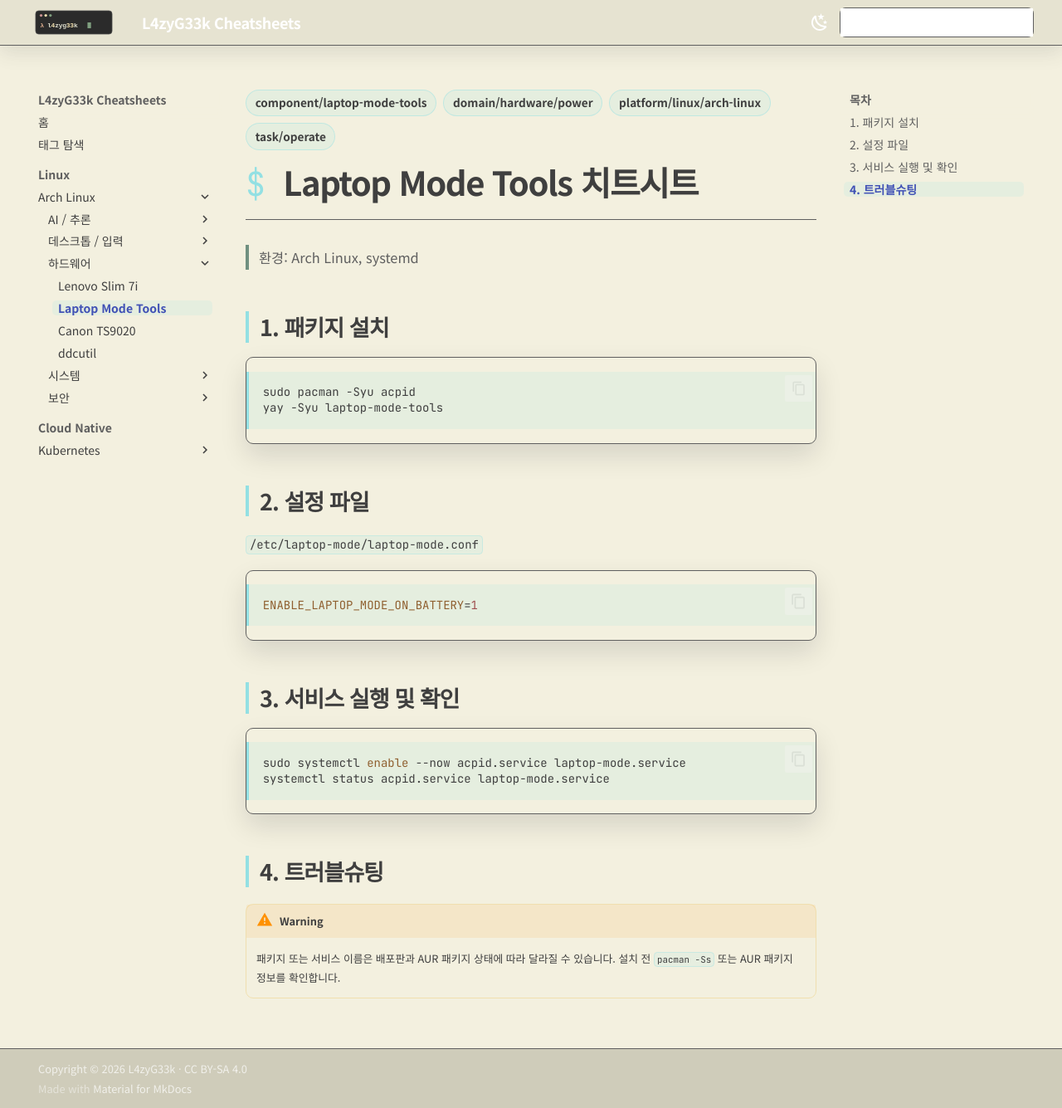
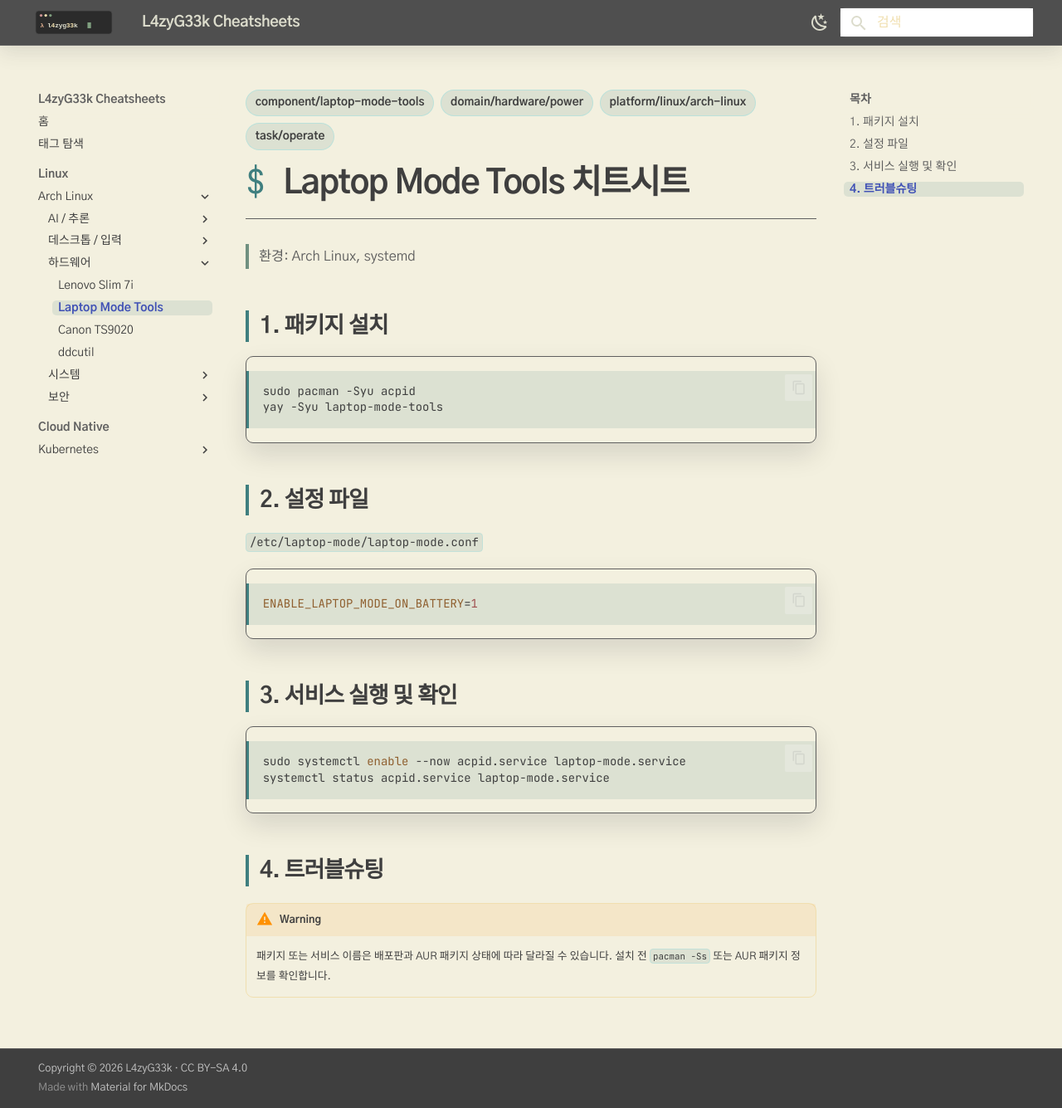
Before and after one commit to l4zyg33k/l4zyg33k.github.io, an MkDocs documentation site: the page built from docs/linux/archlinux/hardware/laptop-mode-tools.md, in a window 1280 px wide and 1335 px high. Shown: the whole window at 83% size. Built offline with MkDocs 1.6.1 and Material for MkDocs 9.7.7, drawn with Linux system fonts in a browser that asks for light colours.

Commit message:
Refine Zenburn documentation theme

```diff
--- a/docs/javascripts/mermaid.js
+++ b/docs/javascripts/mermaid.js
@@ -1,9 +1,49 @@
 document$.subscribe(() => {
   const isDark = document.body.getAttribute("data-md-color-scheme") === "slate";
+  const themeVariables = isDark
+    ? {
+        background: "#3f3f3f",
+        primaryColor: "#2b2b2b",
+        primaryTextColor: "#dcdccc",
+        primaryBorderColor: "#5f5f5f",
+        secondaryColor: "#4f4f4f",
+        tertiaryColor: "#3f3f3f",
+        lineColor: "#709080",
+        textColor: "#dcdccc",
+        mainBkg: "#2b2b2b",
+        nodeBorder: "#8cd0d3",
+        clusterBkg: "#4f4f4f",
+        clusterBorder: "#709080",
+        titleColor: "#f0dfaf",
+        edgeLabelBackground: "#3f3f3f",
+        errorBkgColor: "#cc9393",
+        errorTextColor: "#2b2b2b",
+        fontFamily: "Gothic A1, sans-serif",
+      }
+    : {
+        background: "#f3f0df",
+        primaryColor: "#e6e3d1",
+        primaryTextColor: "#3f3f3f",
+        primaryBorderColor: "#709080",
+        secondaryColor: "#dedbc9",
+        tertiaryColor: "#f3f0df",
+        lineColor: "#5f7f5f",
+        textColor: "#3f3f3f",
+        mainBkg: "#e6e3d1",
+        nodeBorder: "#3f7f7f",
+        clusterBkg: "#dedbc9",
+        clusterBorder: "#709080",
+        titleColor: "#8f5f2f",
+        edgeLabelBackground: "#f3f0df",
+        errorBkgColor: "#cc9393",
+        errorTextColor: "#3f3f3f",
+        fontFamily: "Gothic A1, sans-serif",
+      };
 
   mermaid.initialize({
     startOnLoad: false,
-    theme: isDark ? "dark" : "default",
+    theme: "base",
+    themeVariables,
     securityLevel: "strict",
   });
   mermaid.run({ querySelector: ".mermaid" });
--- a/docs/stylesheets/extra.css
+++ b/docs/stylesheets/extra.css
@@ -1,8 +1,12 @@
 /* Google Fonts are loaded through the Material theme configuration. */
 :root {
-  --l4zy-cyan: #93e0e3;
-  --l4zy-cyan-soft: rgba(147, 224, 227, 0.14);
+  --ux-interactive: #93e0e3;
+  --ux-interactive-soft: rgba(147, 224, 227, 0.14);
+  --ux-success: #7f9f7f;
   --l4zy-amber: #f0dfaf;
+  --ux-danger: #cc9393;
+  --ux-info: #8cd0d3;
+  --ux-emphasis: #dfaf8f;
   --l4zy-slate-950: #3f3f3f;
   --l4zy-slate-900: #2b2b2b;
   --l4zy-slate-800: #4f4f4f;
@@ -16,7 +20,7 @@
   --md-default-fg-color--lighter: #709080;
   --md-code-bg-color: #2b2b2b;
   --md-code-fg-color: #dcdccc;
-  --md-accent-fg-color: var(--l4zy-cyan);
+  --md-accent-fg-color: var(--ux-interactive);
   --md-primary-fg-color: var(--l4zy-slate-900);
   --md-primary-fg-color--light: var(--l4zy-slate-800);
   --l4zy-header-bg: var(--l4zy-slate-900);
@@ -27,6 +31,8 @@
 }
 
 [data-md-color-scheme="default"] {
+  --ux-interactive: #3f7f7f;
+  --ux-interactive-soft: rgba(63, 127, 127, 0.12);
   --md-default-bg-color: #f3f0df;
   --md-default-fg-color: #3f3f3f;
   --md-default-fg-color--light: #5f5f5f;
@@ -34,18 +40,20 @@
   --md-code-bg-color: #e6e3d1;
   --md-code-fg-color: #3f3f3f;
   --md-accent-fg-color: #3f7f7f;
-  --md-primary-fg-color: #e6e3d1;
-  --md-primary-fg-color--light: #d8d5c3;
-  --l4zy-header-bg: #e6e3d1;
-  --l4zy-footer-bg: #dedbc9;
-  --l4zy-footer-meta-bg: #cfccba;
+  --md-primary-fg-color: #4f4f4f;
+  --md-primary-fg-color--light: #5f5f5f;
+  --md-primary-bg-color: #dcdccc;
+  --md-primary-bg-color--light: #f0dfaf;
+  --l4zy-header-bg: #4f4f4f;
+  --l4zy-footer-bg: #4f4f4f;
+  --l4zy-footer-meta-bg: #3f3f3f;
   --l4zy-search-bg: #ffffff;
   --l4zy-header-shadow: rgba(63, 63, 63, 0.14);
 }
 
 html { scroll-behavior: smooth; }
 
-body, button, input { font-family: "Noto Sans KR", sans-serif; }
+body, button, input { font-family: "Gothic A1", sans-serif; }
 
 .md-header, .md-tabs { background: var(--l4zy-header-bg); }
 
@@ -56,7 +64,13 @@ body, button, input { font-family: "Noto Sans KR", sans-serif; }
 
 .md-header__title { font-weight: 700; letter-spacing: -0.02em; }
 .md-tabs { border-bottom: 1px solid var(--l4zy-border); }
-.md-tabs__link--active, .md-tabs__link:hover { color: var(--l4zy-cyan); opacity: 1; }
+.md-tabs__link--active, .md-tabs__link:hover { color: var(--ux-interactive); opacity: 1; }
+
+[data-md-color-scheme="default"] .md-header__title,
+[data-md-color-scheme="default"] .md-header__button,
+[data-md-color-scheme="default"] .md-tabs__link {
+  color: #dcdccc;
+}
 
 .md-header__button.md-logo {
   margin: 0.2rem 0.35rem 0.2rem 0;
@@ -88,14 +102,14 @@ body, button, input { font-family: "Noto Sans KR", sans-serif; }
 }
 
 .md-typeset h1::before {
-  color: var(--l4zy-cyan);
+  color: var(--ux-interactive);
   content: "$ ";
   font-family: "JetBrains Mono", monospace;
   font-weight: 400;
 }
 
 .md-typeset h2 {
-  border-left: 0.2rem solid var(--l4zy-cyan);
+  border-left: 0.2rem solid var(--ux-interactive);
   font-size: 1.35rem;
   margin-top: 2.5rem;
   padding-left: 0.65rem;
@@ -114,7 +128,7 @@ body, button, input { font-family: "Noto Sans KR", sans-serif; }
 }
 
 .md-typeset code {
-  background-color: var(--l4zy-cyan-soft);
+  background-color: var(--ux-interactive-soft);
   border: 1px solid rgba(147, 224, 227, 0.35);
   border-radius: 0.22rem;
   color: var(--md-default-fg-color);
@@ -123,7 +137,7 @@ body, button, input { font-family: "Noto Sans KR", sans-serif; }
 
 .md-typeset pre > code {
   border: 0;
-  border-left: 3px solid var(--l4zy-cyan);
+  border-left: 3px solid var(--ux-interactive);
   border-radius: 0;
   padding: 1.1em 1.2em;
 }
@@ -134,7 +148,7 @@ body, button, input { font-family: "Noto Sans KR", sans-serif; }
   box-shadow: 0 0.7rem 1.6rem rgba(2, 6, 23, 0.12);
 }
 
-.md-clipboard { color: var(--l4zy-cyan); }
+.md-clipboard { color: var(--ux-interactive); }
 
 .md-typeset kbd {
   border-color: var(--l4zy-border);
@@ -147,6 +161,11 @@ body, button, input { font-family: "Noto Sans KR", sans-serif; }
 }
 
 .md-typeset .admonition.warning, .md-typeset details.warning { border-color: var(--l4zy-amber); }
+.md-typeset .admonition.note, .md-typeset details.note { border-color: var(--ux-info); }
+.md-typeset .admonition.tip, .md-typeset details.tip,
+.md-typeset .admonition.success, .md-typeset details.success { border-color: var(--ux-success); }
+.md-typeset .admonition.danger, .md-typeset details.danger,
+.md-typeset .admonition.failure, .md-typeset details.failure { border-color: var(--ux-danger); }
 
 .md-typeset table:not([class]) {
   border: 1px solid var(--l4zy-border);
@@ -156,17 +175,17 @@ body, button, input { font-family: "Noto Sans KR", sans-serif; }
 }
 
 .md-typeset table:not([class]) th {
-  background: var(--l4zy-cyan-soft);
+  background: var(--ux-interactive-soft);
   color: var(--md-default-fg-color);
   font-weight: 700;
 }
 
-.md-typeset table:not([class]) tr:hover { background: var(--l4zy-cyan-soft); }
+.md-typeset table:not([class]) tr:hover { background: var(--ux-interactive-soft); }
 
 .md-nav__link--active, .md-nav__link:focus, .md-nav__link:hover { color: var(--md-accent-fg-color); }
 
 .md-nav__item .md-nav__link--active {
-  background: var(--l4zy-cyan-soft);
+  background: var(--ux-interactive-soft);
   border-radius: 0.25rem;
   font-weight: 700;
   margin-left: -0.35rem;
@@ -175,9 +194,10 @@ body, button, input { font-family: "Noto Sans KR", sans-serif; }
 
 .md-search__form { border: 1px solid var(--l4zy-border); border-radius: 0.35rem; }
 .md-search__input { background-color: var(--l4zy-search-bg); }
+.md-search__input:focus { box-shadow: inset 0 0 0 0.1rem var(--ux-interactive); }
 
 .md-typeset .md-tag {
-  background: var(--l4zy-cyan-soft);
+  background: var(--ux-interactive-soft);
   border: 1px solid rgba(147, 224, 227, 0.45);
   border-radius: 999px;
   color: var(--md-default-fg-color);
@@ -286,6 +306,18 @@ body, button, input { font-family: "Noto Sans KR", sans-serif; }
 .md-footer { background: var(--l4zy-footer-bg); border-top: 1px solid var(--l4zy-border); }
 .md-footer-meta { background: var(--l4zy-footer-meta-bg); }
 
+[data-md-color-scheme="default"] .md-footer__link,
+[data-md-color-scheme="default"] .md-footer__title,
+[data-md-color-scheme="default"] .md-footer__direction,
+[data-md-color-scheme="default"] .md-footer-meta,
+[data-md-color-scheme="default"] .md-footer-meta a {
+  color: #dcdccc;
+}
+
+[data-md-color-scheme="default"] .md-footer-meta a:hover {
+  color: var(--ux-interactive);
+}
+
 @media screen and (max-width: 76.2344em) {
   .md-main__inner { margin-top: 1rem; }
 }
--- a/mkdocs.yml
+++ b/mkdocs.yml
@@ -7,20 +7,18 @@ theme:
   logo: assets/logo.svg
   favicon: assets/favicon.svg
   font:
-    text: Noto Sans KR
+    text: Gothic A1
     code: JetBrains Mono
   palette:
     - media: "(prefers-color-scheme: dark)"
       scheme: slate
       primary: blue grey
-      accent: cyan
       toggle:
         icon: material/weather-sunny
         name: 라이트 모드로 전환
     - media: "(prefers-color-scheme: light)"
       scheme: default
       primary: blue grey
-      accent: cyan
       toggle:
         icon: material/weather-night
         name: 다크 모드로 전환
@@ -33,6 +31,17 @@ plugins:
   - search:
       lang: ko
   - tags
+  - minify:
+      minify_html: true
+      minify_js: true
+      minify_css: true
+      css_files:
+        - stylesheets/extra.css
+      js_files:
+        - javascripts/mermaid.js
+      cache_safe: true
+      htmlmin_opts:
+        remove_comments: true
 markdown_extensions:
   - admonition
   - pymdownx.details
--- a/pyproject.toml
+++ b/pyproject.toml
@@ -5,6 +5,7 @@ description = "Linux and infrastructure cheatsheets built with MkDocs"
 requires-python = ">=3.12"
 dependencies = [
   "mkdocs-material==9.6.20",
+  "mkdocs-minify-plugin>=0.8,<0.9",
 ]
 
 [tool.uv]
```
Also changed, not shown: AGENTS.md (+9 -0 lines), docs/index.md (+4 -0 lines), 1 other file.
